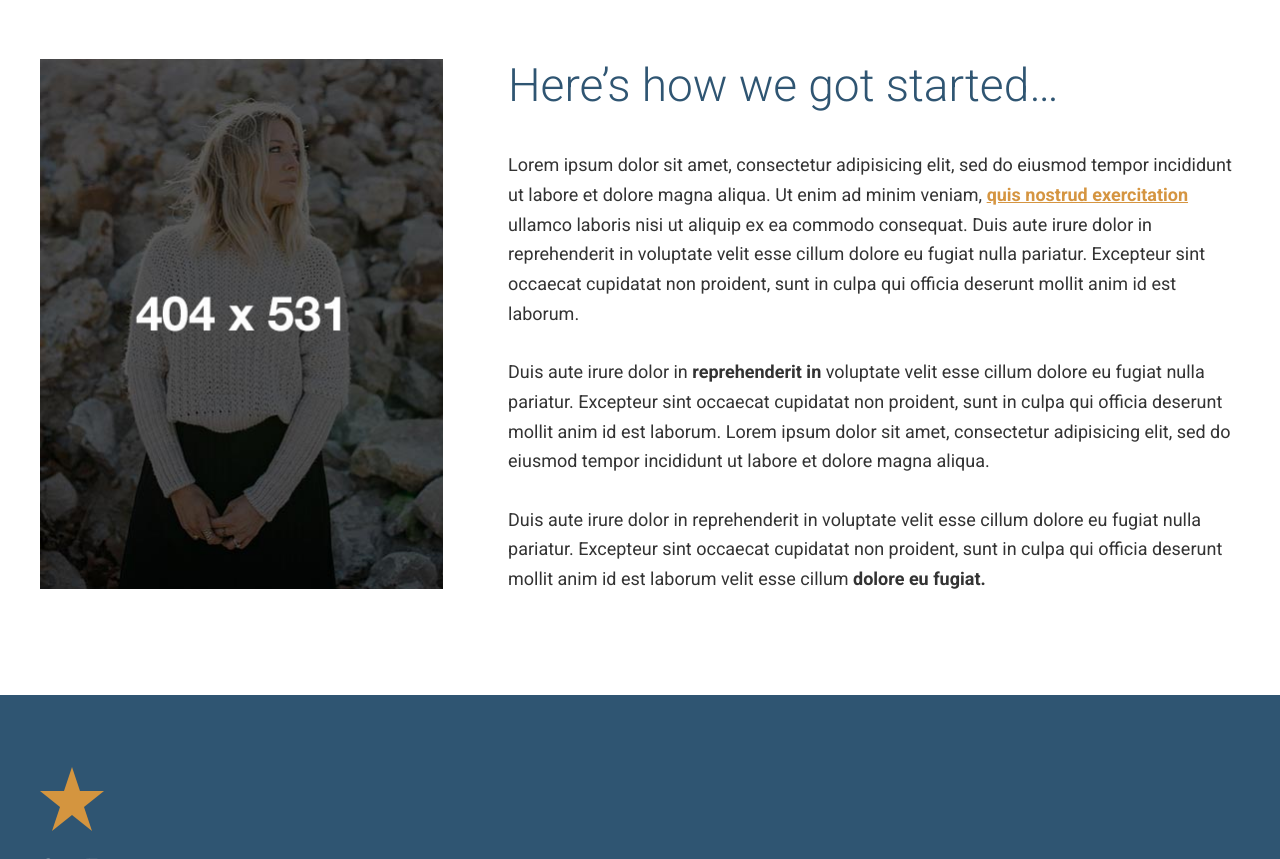
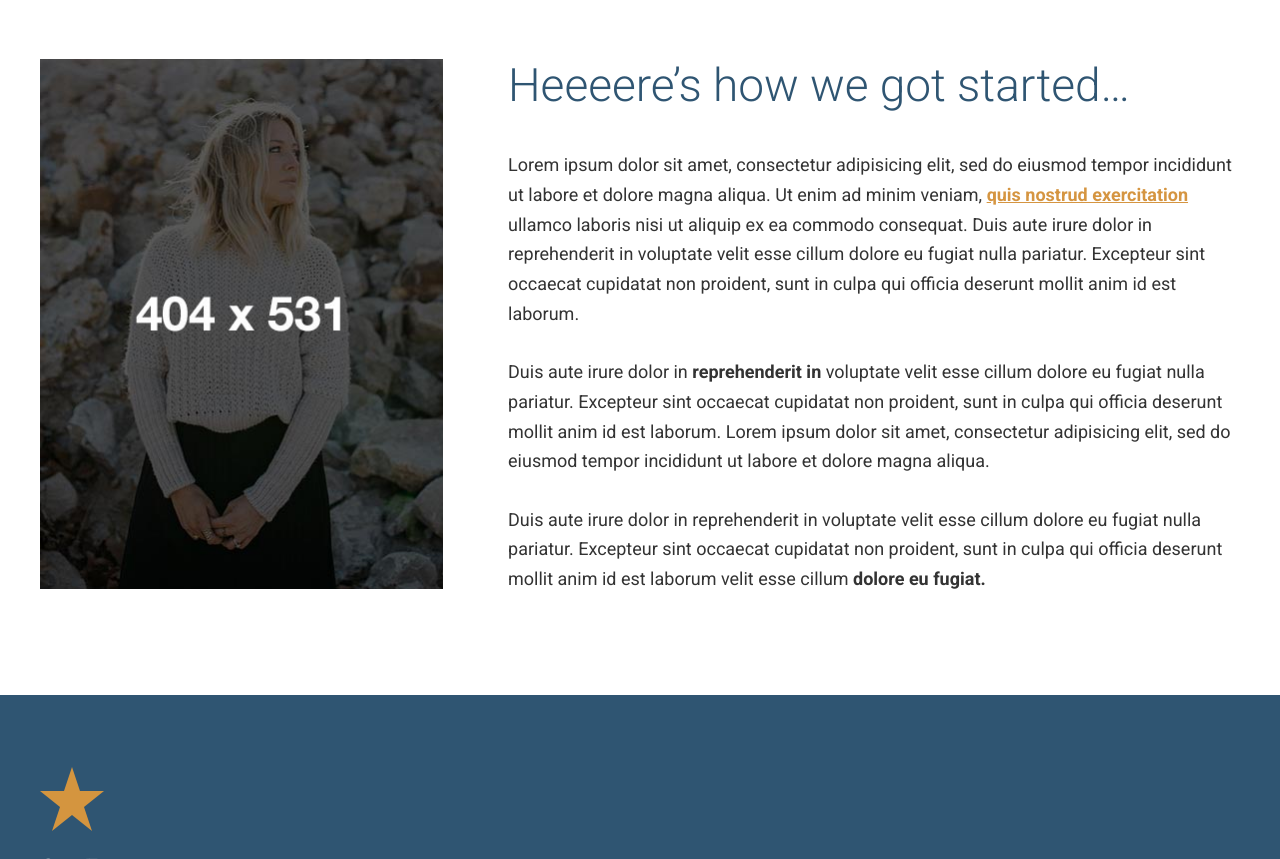
Before and after one commit to flosrn/travel-site_old, a website: page app/index.html in a window 1280 px wide. Shown: the part 1518-2377 px from the top of the page. Drawn offline with Linux system fonts and the light colour scheme.

Commit message:
second commit

```diff
--- a/app/index.html
+++ b/app/index.html
@@ -62,7 +62,7 @@
         </div>
         <div class="row__medium-8 row__medium-8--smaller">
           <div class="generic-content-container">
-            <h2 class="headline headline--t-no-margin">Here&rsquo;s how we got started&hellip;</h2>
+            <h2 class="headline headline--t-no-margin">Heeeere&rsquo;s how we got started&hellip;</h2>
             <p>Lorem ipsum dolor sit amet, consectetur adipisicing elit, sed do eiusmod tempor incididunt ut labore et dolore magna aliqua. Ut enim ad minim veniam, <a href="#">quis nostrud exercitation</a> ullamco laboris nisi ut aliquip ex ea commodo consequat. Duis aute irure dolor in reprehenderit in voluptate velit esse cillum dolore eu fugiat nulla pariatur. Excepteur sint occaecat cupidatat non proident, sunt in culpa qui officia deserunt mollit anim id est laborum.</p>
             <p>Duis aute irure dolor in <strong>reprehenderit in</strong> voluptate velit esse cillum dolore eu fugiat nulla pariatur. Excepteur sint occaecat cupidatat non proident, sunt in culpa qui officia deserunt mollit anim id est laborum. Lorem ipsum dolor sit amet, consectetur adipisicing elit, sed do eiusmod tempor incididunt ut labore et dolore magna aliqua.</p>
             <p>Duis aute irure dolor in reprehenderit in voluptate velit esse cillum dolore eu fugiat nulla pariatur. Excepteur sint occaecat cupidatat non proident, sunt in culpa qui officia deserunt mollit anim id est laborum velit esse cillum <strong>dolore eu fugiat.</strong></p>
```
